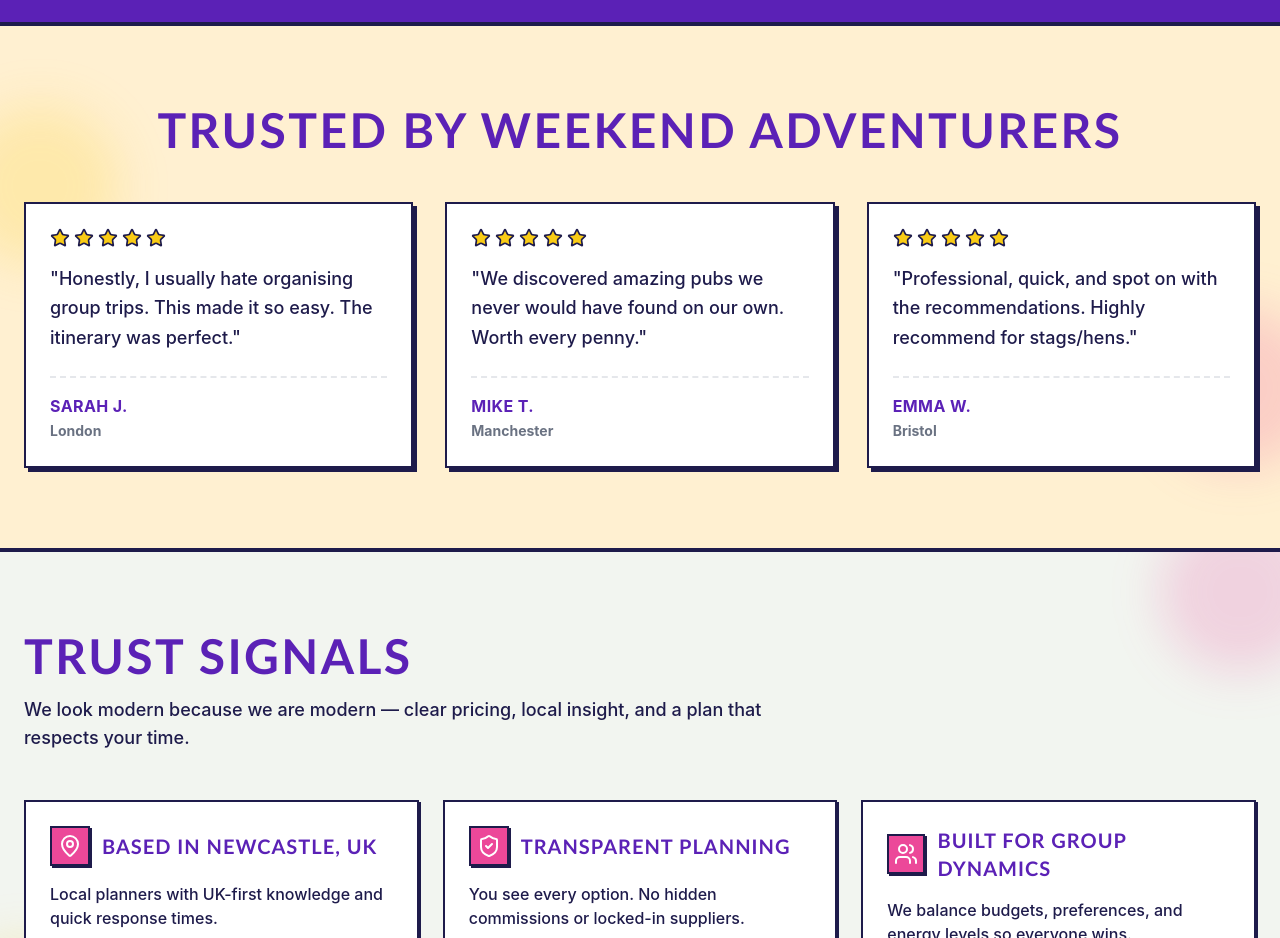
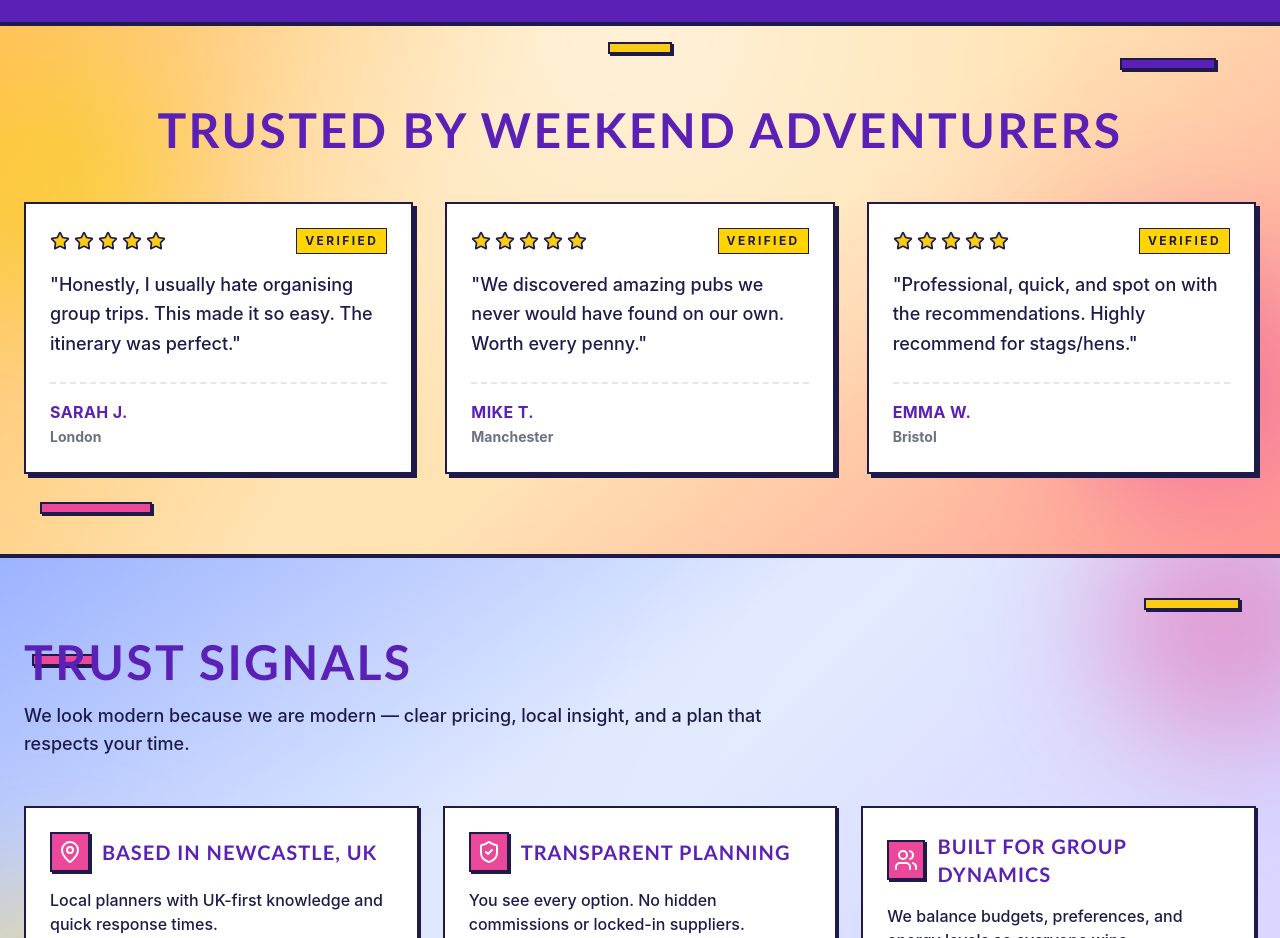
Before and after one commit to simonhayes51/ladventure, a Next.js app: page / in a window 1280 px wide. Shown: the part 5974-6912 px from the top of the page. Built offline with nearby package versions, Linux system fonts and the light colour scheme; no server answers.

Commit message:
Shrink guide filters and remove search

```diff
--- a/src/app/guides/page.tsx
+++ b/src/app/guides/page.tsx
@@ -1,9 +1,6 @@
 import type { Metadata } from "next"
 import { getGuides } from "@/lib/guides"
 import { GuidesFilterGrid } from "@/components/guides/filter-grid"
-
-export const dynamic = "force-dynamic"
-export const revalidate = 0
 
 export const dynamic = "force-dynamic"
 export const revalidate = 0
--- a/src/components/guides/filter-grid.tsx
+++ b/src/components/guides/filter-grid.tsx
@@ -11,7 +11,6 @@
  }
 
 export function GuidesFilterGrid({ guides }: Props) {
-   const [query, setQuery] = useState("")
   const [activeTags, setActiveTags] = useState<string[]>([])
 
    const allTags = useMemo(() => {
@@ -25,31 +24,18 @@
    }
 
   const filtered = useMemo(() => {
-     const q = query.trim().toLowerCase()
     return guides.filter((g) => {
-       const textMatch =
-         !q ||
-         g.title.toLowerCase().includes(q) ||
-         g.location.toLowerCase().includes(q) ||
-         g.excerpt.toLowerCase().includes(q)
       const tagsMatch =
         activeTags.length === 0 || (g.tags || []).some((t) => activeTags.includes(t))
-       return textMatch && tagsMatch
+      return tagsMatch
     })
-   }, [guides, query, activeTags])
+  }, [guides, activeTags])
 
    return (
      <div className="space-y-6">
       <div className="container mx-auto px-4 md:px-6">
-         <div className="bg-white border-2 border-foreground p-4 retro-shadow flex flex-col md:flex-row gap-3 md:items-center md:justify-between">
-           <input
-             value={query}
-             onChange={(e) => setQuery(e.target.value)}
-             placeholder="Filter by destination, title, or text…"
-             className="w-full md:max-w-md border-2 border-foreground p-3 bg-background"
-           />
         {allTags.length > 0 && (
-             <div className="flex flex-wrap gap-2">
+          <div className="bg-white border-2 border-foreground p-3 retro-shadow flex flex-wrap gap-2">
             {allTags.map((tag) => {
               const active = activeTags.includes(tag)
               return (
@@ -57,20 +43,23 @@
                   key={tag}
                   variant={active ? "default" : "outline"}
                   onClick={() => toggleTag(tag)}
-                     className={active ? "bg-secondary text-secondary-foreground" : ""}
+                  className={`h-8 px-3 text-xs uppercase ${active ? "bg-secondary text-secondary-foreground" : ""}`}
                 >
                   {tag}
                 </Button>
               )
             })}
             {activeTags.length > 0 && (
-                 <Button variant="destructive" onClick={() => setActiveTags([])}>
+              <Button
+                variant="destructive"
+                onClick={() => setActiveTags([])}
+                className="h-8 px-3 text-xs uppercase"
+              >
                 Clear Tags
               </Button>
             )}
           </div>
         )}
-         </div>
       </div>
 
        <div className="container mx-auto px-4 md:px-6 grid grid-cols-1 md:grid-cols-2 lg:grid-cols-3 gap-6">
--- a/src/components/sections/testimonials.tsx
+++ b/src/components/sections/testimonials.tsx
@@ -20,10 +20,15 @@ const testimonials = [
 
 export function Testimonials() {
   return (
-    <section className="py-20 bg-secondary/10 border-t-4 border-foreground relative overflow-hidden">
+    <section className="py-20 bg-[#ffe3b3] border-t-4 border-foreground relative overflow-hidden">
       {/* Background decoration */}
-      <div className="absolute -left-10 top-20 w-40 h-40 bg-secondary/20 rounded-full blur-xl"></div>
-      <div className="absolute -right-10 bottom-20 w-40 h-40 bg-accent/20 rounded-full blur-xl"></div>
+      <div className="absolute inset-0 bg-[linear-gradient(120deg,rgba(255,153,0,0.45),transparent_35%),linear-gradient(320deg,rgba(255,38,92,0.38),transparent_45%)]" />
+      <div className="absolute inset-0 bg-[radial-gradient(circle_at_top,_rgba(255,255,255,0.7),_transparent_55%)] opacity-70" />
+      <div className="absolute -left-20 top-8 w-64 h-64 bg-secondary/60 rounded-full blur-3xl" />
+      <div className="absolute -right-10 bottom-12 w-64 h-64 bg-accent/55 rounded-full blur-3xl" />
+      <div className="absolute right-16 top-8 h-3 w-24 bg-primary border-2 border-foreground retro-shadow-sm" />
+      <div className="absolute left-10 bottom-10 h-3 w-28 bg-accent border-2 border-foreground retro-shadow-sm" />
+      <div className="absolute left-1/2 top-4 h-3 w-16 -translate-x-1/2 bg-secondary border-2 border-foreground retro-shadow-sm" />
 
       <div className="container mx-auto px-4 md:px-6 relative z-10">
         <h2 className="text-3xl md:text-5xl font-bold text-center text-primary mb-12 uppercase retro-text-shadow">
@@ -31,11 +36,19 @@ export function Testimonials() {
         </h2>
         <div className="grid grid-cols-1 md:grid-cols-3 gap-8">
           {testimonials.map((t, i) => (
-            <div key={i} className="bg-white p-6 border-2 border-foreground retro-shadow hover:rotate-1 transition-transform duration-200">
-              <div className="flex gap-1 text-secondary mb-4">
-                {[...Array(5)].map((_, i) => (
-                  <Star key={i} className="h-5 w-5 fill-current stroke-foreground stroke-2" />
-                ))}
+            <div
+              key={i}
+              className="bg-white p-6 border-2 border-foreground retro-shadow hover:-rotate-1 transition-transform duration-200"
+            >
+              <div className="flex items-center justify-between mb-4">
+                <div className="flex gap-1 text-secondary">
+                  {[...Array(5)].map((_, i) => (
+                    <Star key={i} className="h-5 w-5 fill-current stroke-foreground stroke-2" />
+                  ))}
+                </div>
+                <span className="text-xs font-bold uppercase tracking-[0.2em] text-foreground bg-[#ffd400] border border-foreground px-2 py-1">
+                  Verified
+                </span>
               </div>
               <p className="text-foreground text-lg mb-6 font-medium leading-relaxed">"{t.quote}"</p>
               <div className="border-t-2 border-dashed border-gray-200 pt-4">
--- a/src/components/sections/trust-signals.tsx
+++ b/src/components/sections/trust-signals.tsx
@@ -22,9 +22,14 @@ const signals = [
 
 export function TrustSignals() {
   return (
-    <section className="py-20 bg-muted/40 border-t-4 border-foreground relative overflow-hidden">
-      <div className="absolute -right-10 -top-10 w-40 h-40 bg-accent/20 rounded-full blur-xl" />
-      <div className="absolute -left-10 bottom-10 w-32 h-32 bg-secondary/20 rounded-full blur-xl" />
+    <section className="py-20 bg-[#dfe8ff] border-t-4 border-foreground relative overflow-hidden">
+      <div className="absolute inset-0 bg-[linear-gradient(145deg,rgba(54,99,255,0.4),transparent_40%),linear-gradient(315deg,rgba(123,92,255,0.4),transparent_50%)]" />
+      <div className="absolute inset-0 bg-[radial-gradient(circle_at_bottom_right,_rgba(255,255,255,0.65),_transparent_60%)] opacity-80" />
+      <div className="absolute -right-16 -top-14 w-60 h-60 bg-accent/45 rounded-full blur-3xl" />
+      <div className="absolute -left-14 bottom-4 w-52 h-52 bg-secondary/45 rounded-full blur-3xl" />
+      <div className="absolute right-10 top-10 h-3 w-24 bg-secondary border-2 border-foreground retro-shadow-sm" />
+      <div className="absolute left-8 top-24 h-3 w-16 bg-accent border-2 border-foreground retro-shadow-sm" />
+      <div className="absolute right-1/3 bottom-8 h-3 w-20 bg-primary border-2 border-foreground retro-shadow-sm" />
       <div className="container mx-auto px-4 md:px-6 relative z-10">
         <div className="max-w-3xl mb-12">
           <h2 className="text-3xl md:text-5xl font-bold text-primary mb-4 retro-text-shadow">
```
Lines whose indentation alone changed are shown as unchanged.
